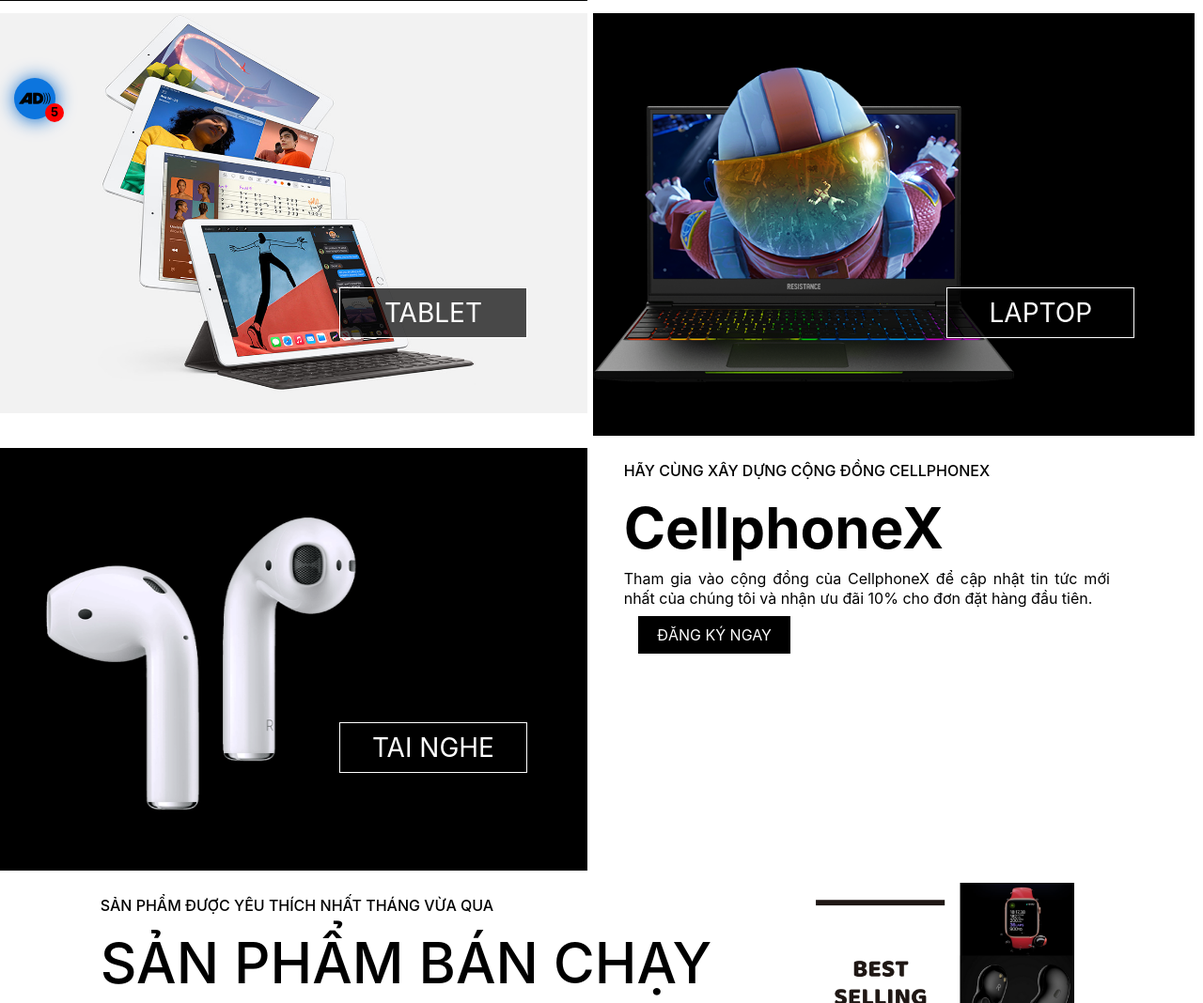
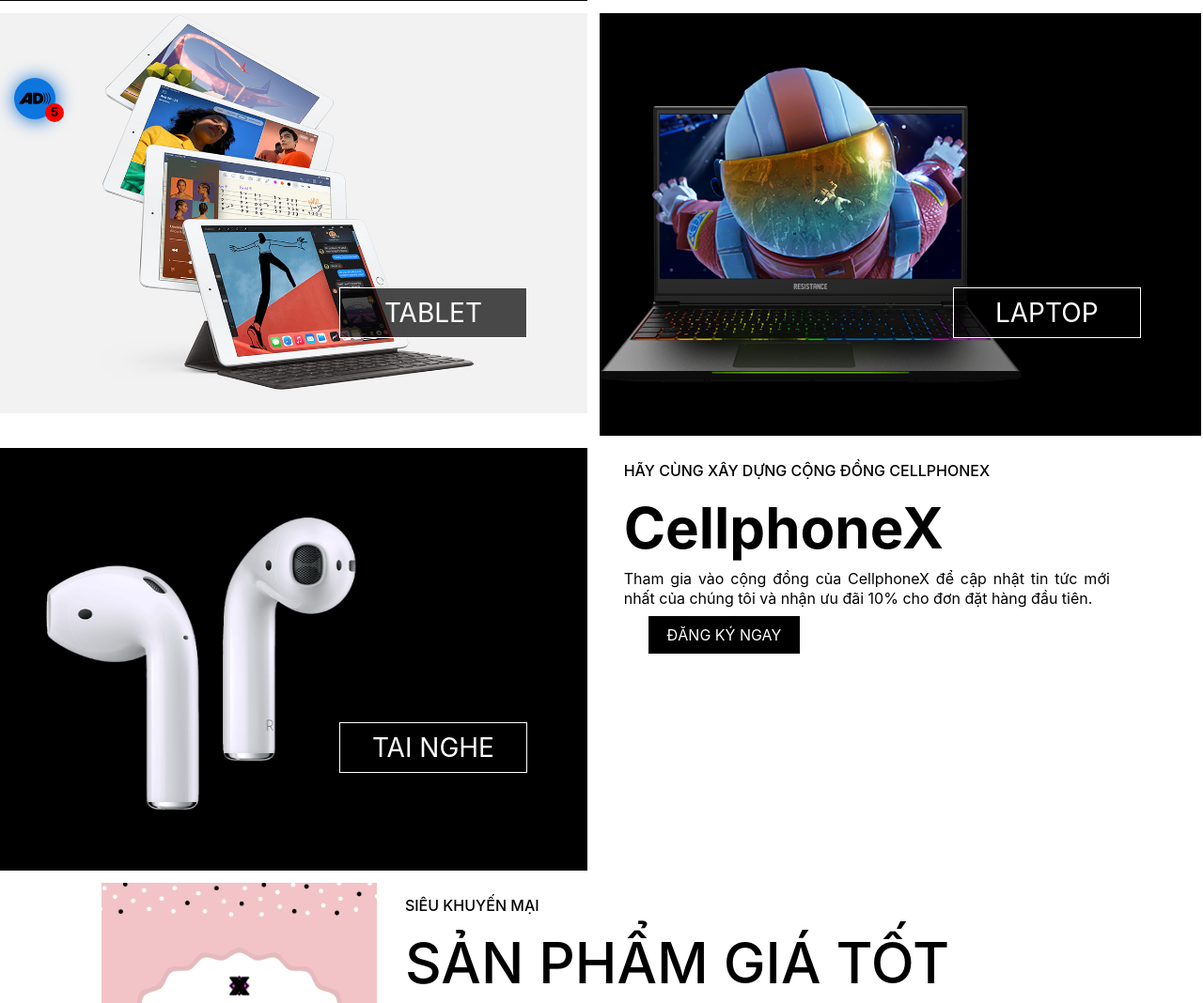
Before and after one commit to tungthach99/CellphoneX, a PHP site: page /home.html in a window 1280 px wide. Shown: the part 658-1726 px from the top of the page at 94% size. Run offline with PHP 8.4, Linux system fonts and the light colour scheme.

Commit message:
chỉnh sửa nhẹ

```diff
--- a/css/style.css
+++ b/css/style.css
@@ -208,12 +208,14 @@
 	width: 49.5%;
 	margin-bottom: 1%;
 	position: relative;
+	max-height: 450px;
 }
 .banner-gioi-thieu-trang{
 	background-color: #fff;
 	width: 49.5%;
 	margin-bottom: 1%;
 	position: relative;
+	max-height: 450px;
 }
 @keyframes anh{
 	0%{
@@ -261,7 +263,7 @@
 .noiDungGioiThieu a{
 	text-align: center;
 	color: #fff;
-	margin-left: 3%;
+	margin: 5%;
 }
 .linkDen{
 	width: auto;
@@ -401,6 +403,7 @@
 }
 #chuyenSlide{
 	width: 500%;
+	transition: 0.6s;
 }
 #chuyenSlide img{
 	width: 20%;
@@ -434,7 +437,7 @@
 }
 .dieuHuongSlide2{
 	position: absolute;
-	top: 90%;
+	bottom: 4%;
 	left: 50%;
 	transform: translateX(-50%);
 	display: flex;
@@ -452,6 +455,7 @@
 	margin: 10px;
 	cursor: pointer;
 	background-color: #a5a5a5;
+	opacity: 90%;
 }
 #bottom_1{
 	background-color: #fff;
@@ -507,7 +511,8 @@
 	width: 70%;
 }
 .giaDo{
-	color: red;
+	color: #000;
+	font-weight: bold;
 }
 .giaGachNgang{
 	color: #515154;
--- a/home.html
+++ b/home.html
@@ -22,30 +22,8 @@
 			} else {
 				$("#veDauTrang").hide()
 			}
-			if (e > 100) {
-				document.getElementById("xuatHien21").style.display="block";
-				document.getElementById("xuatHien22").style.display="block";
-				document.getElementById("xuatHien23").style.display="block";
-				document.getElementById("xuatHien24").style.display="block";
-				document.getElementById("xuatHien25").style.display="block";
-				document.getElementById("xuatHien26").style.display="block";
-				document.getElementById("xuatHien27").style.display="block";
-				document.getElementById("xuatHien28").style.display="block";
-			}
-			if (e > 850) {
-				document.getElementById("xuatHien33").style.display="block";
-				if(document.getElementById("xuatHien31").style.display=="none"){
-				document.getElementById("xuatHien33").play();
-				}
-				document.getElementById("xuatHien31").style.display="block";
-				document.getElementById("xuatHien32").style.display="block";
-				document.getElementById("xuatHien34").style.display="block";
-			}
-			if (e > 1450) {
-				document.getElementById("xuatHien41").style.display="block";
-				document.getElementById("xuatHien42").style.display="block";
-				document.getElementById("xuatHien43").style.display="block";
-				document.getElementById("xuatHien44").style.display="block";
+			if (e > 300) {
+
 			}
 		});
 		$("#veDauTrang").click(function () {
@@ -156,31 +134,31 @@
 	<div class="row" style="width: 101%; margin-top: 1%;">
 		<span class="banner-gioi-thieu-den" style="margin-right: 0.5%;">
 			<a href="" class="tieuDeBanner">ĐIỆN THOẠI</a>
-			<video autoplay width="100%;">
+			<video id="xuatHien11" autoplay width="100%;">
 				<source src="images/large_2x.mp4">
 			</video>
 		</span>
 		<span class="banner-gioi-thieu-trang" style="margin-left: 0.5%;">
 			<a href="" class="tieuDeBanner">ĐỒNG HỒ</a>
-			<video id="xuatHien33" width="50%;">
+			<video id="xuatHien12" autoplay width="50%;">
 				<source src="images/large (1).mp4">
 			</video>
 		</span>
 	</div>
 	<div class="row" style="width: 101%;">
-		<span class="banner-gioi-thieu-trang">
+		<span class="banner-gioi-thieu-trang" style="margin-right: 0.5%;">
 			<a href="" class="tieuDeBanner">TABLET</a>
-			<img id="xuatHien23" src="images/computer_bn.png" alt="" style="width: 100%;">
+			<img id="xuatHien21" src="images/computer_bn.png" alt="" style="width: 100%;">
 		</span>
 		<span class="banner-gioi-thieu-den" style="margin-left: 0.5%;">
 			<a href="" class="tieuDeBanner">LAPTOP</a>
-			<img id="xuatHien43" src="images/laptop.png" alt="img" style=" width: 70%;">
+			<img id="xuatHien22" src="images/laptop.png" alt="img" style=" width: 70%;">
 		</span>
 	</div>
 	<div class="row" style="width: 101%;">
 		<span class="banner-gioi-thieu-den" style="margin-right: 3%;">
 			<a href="" class="tieuDeBanner">TAI NGHE</a>
-			<img src="images/airport.png" alt="img" style="width: 70%;">
+			<img id="xuathien31" src="images/airport.png" alt="img" style="width: 70%;">
 		</span>
 		<span class="noiDungGioiThieu">
 			<h6>HÃY CÙNG XÂY DỰNG CỘNG ĐỒNG CELLPHONEX</h6>
@@ -191,12 +169,17 @@
 	</div>
 	<!--				Banner gioi thieu: End.					-->
 	<!--				San pham ban chay						-->
-	<div class="row" style="width: 100%">
+	<div class="row" style="width: 101%;">
 		<span class="col-sm-1"></span>
+		<span class="col-sm-3">
+			<img src="images/Nâu Giản dị Ảnh ghép Bài đăng Facebook.png" alt="" width="100%">
+		</span>
 		<span class="col-sm-7 noiDungGioiThieu">
-			<h6>SẢN PHẨM ĐƯỢC YÊU THÍCH NHẤT THÁNG VỪA QUA</h6>
-			<h1>SẢN PHẨM BÁN CHẠY</h1>
-			<div style="text-align: center; margin-top: 1%;">
+			<h6>SIÊU KHUYẾN MẠI </h6>
+			<h1>SẢN PHẨM GIÁ TỐT</h1>
+			<p>Theo dõi những hoạt động của chúng tôi để kịp thời đón nhận những ưu đãi cực lớn.</p>
+			<a href="" class="linkDen">KHÁM PHÁ CÁC KHUYẾN MẠI</a>
+			<div style="text-align: center; margin-top: 8%;">
 			<div class="row" style=" width: 100%;">
 				<label id="labelTrai" for="trai"><i class="fa fa-angle-left"></i></label>
 				<label id="lablePhai" for="phai"><i class="fa fa-angle-right"></i></label>
@@ -296,9 +279,7 @@
 
 		</div>
 		</span>
-		<span class="col-sm-3">
-			<img src="images/Nâu Giản dị Ảnh ghép Bài đăng Facebook.png" alt="" width="100%">
-		</span>
+
 
 	</div>
 
--- a/js/main.js
+++ b/js/main.js
@@ -2,13 +2,11 @@
 function hienthiform(id)
 {
 	document.getElementById(id).style.display="block";
-	document.getElementById("header").style.backgroundColor="#000";
 }
 
 function dongform(id)
 {
 	document.getElementById(id).style.display="none";
-	document.getElementById("header").style.backgroundColor="#323233";
 }
 var kichThuoc = 0;
 function nextSlide(){
```
Also changed, not shown: images/20 - Copy (2).png (added), images/Nâu Giản dị Ảnh ghép Bài đăng Facebook.png, images/section1.png.
